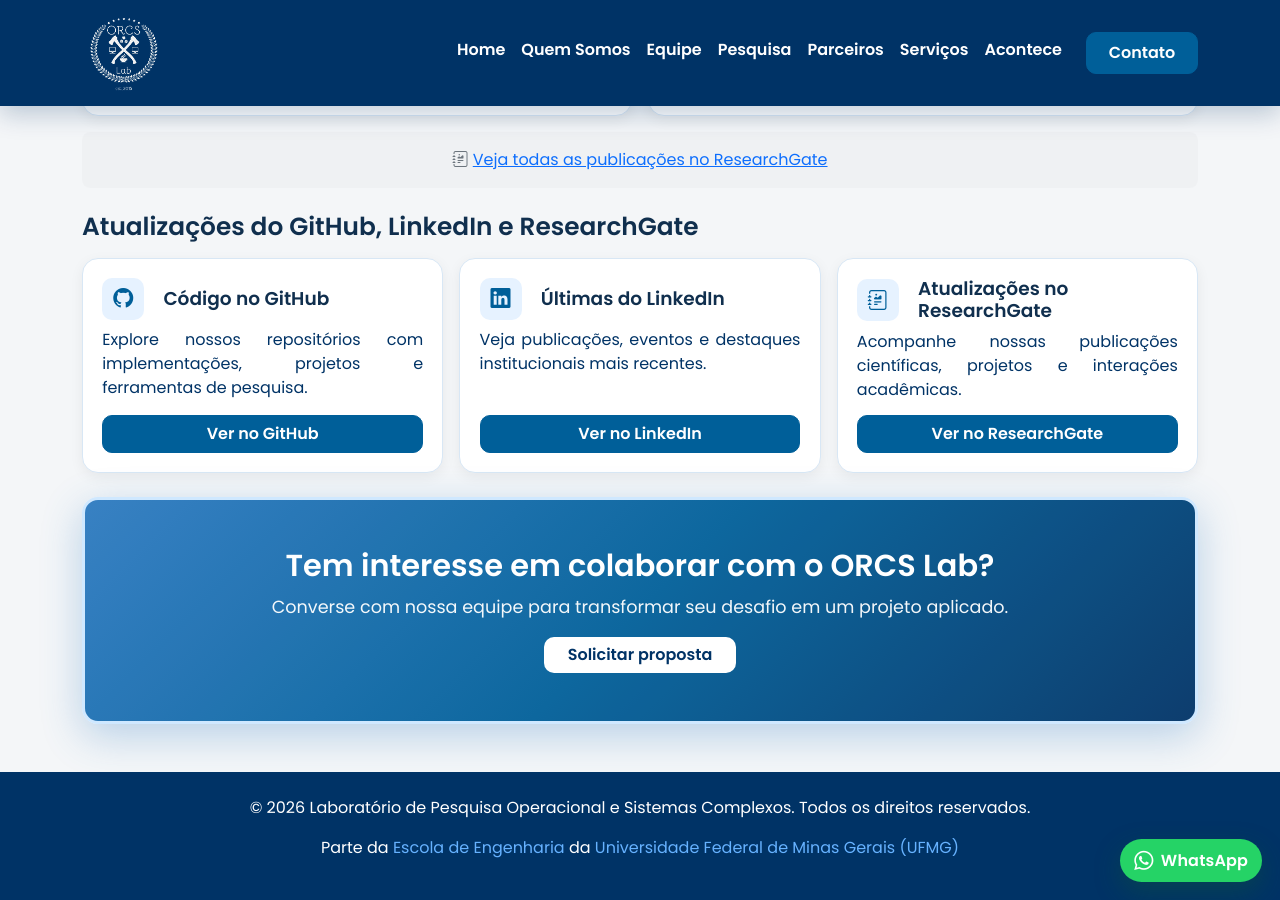
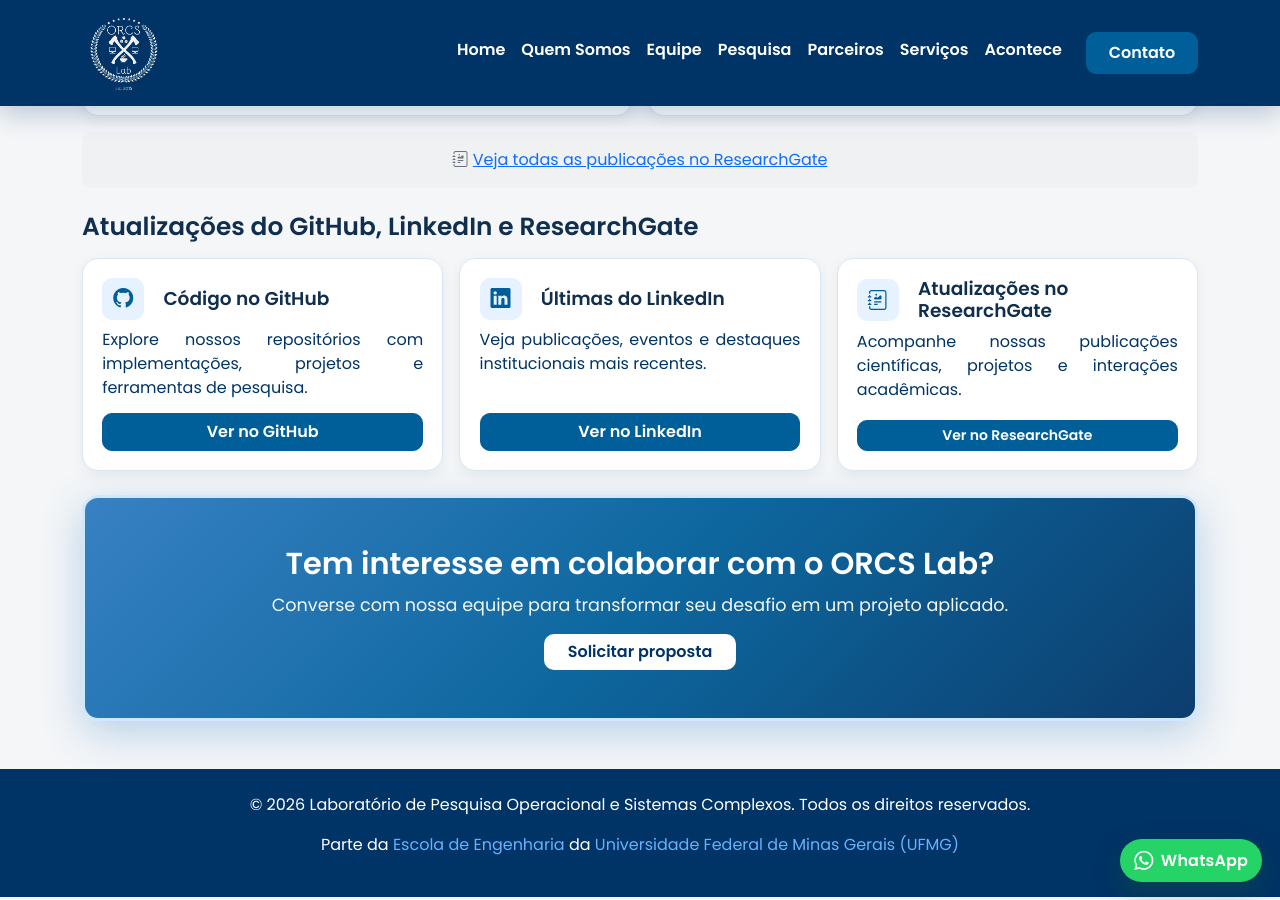
Before and after one commit to Stephanie7l/Site-ORCS-LAB, a Jekyll site: the page built from pages/acontece.html, in a window 1280 px wide and 900 px high, scrolled down 1890 px. Built offline with Jekyll 4.4.1, drawn with Linux system fonts in a browser that asks for light colours; nearby versions of some CDN libraries.

Commit message:
Change ResearchGate link button size and padding

```diff
--- a/pages/acontece.html
+++ b/pages/acontece.html
@@ -237,7 +237,7 @@
             <h3>Atualizações no ResearchGate</h3>
           </div>
           <p class="flex-grow-1">Acompanhe nossas publicações científicas, projetos e interações acadêmicas.</p>
-          <a href="{{ site.researchgate_url }}" target="_blank" rel="noopener noreferrer" class="btn btn-primary mt-auto">Ver no ResearchGate</a>
+          <a href="{{ site.researchgate_url }}" target="_blank" rel="noopener noreferrer" class="btn btn-primary btn-sm px-3">Ver no ResearchGate</a>
         </article>
       </div>
     </div>
```
